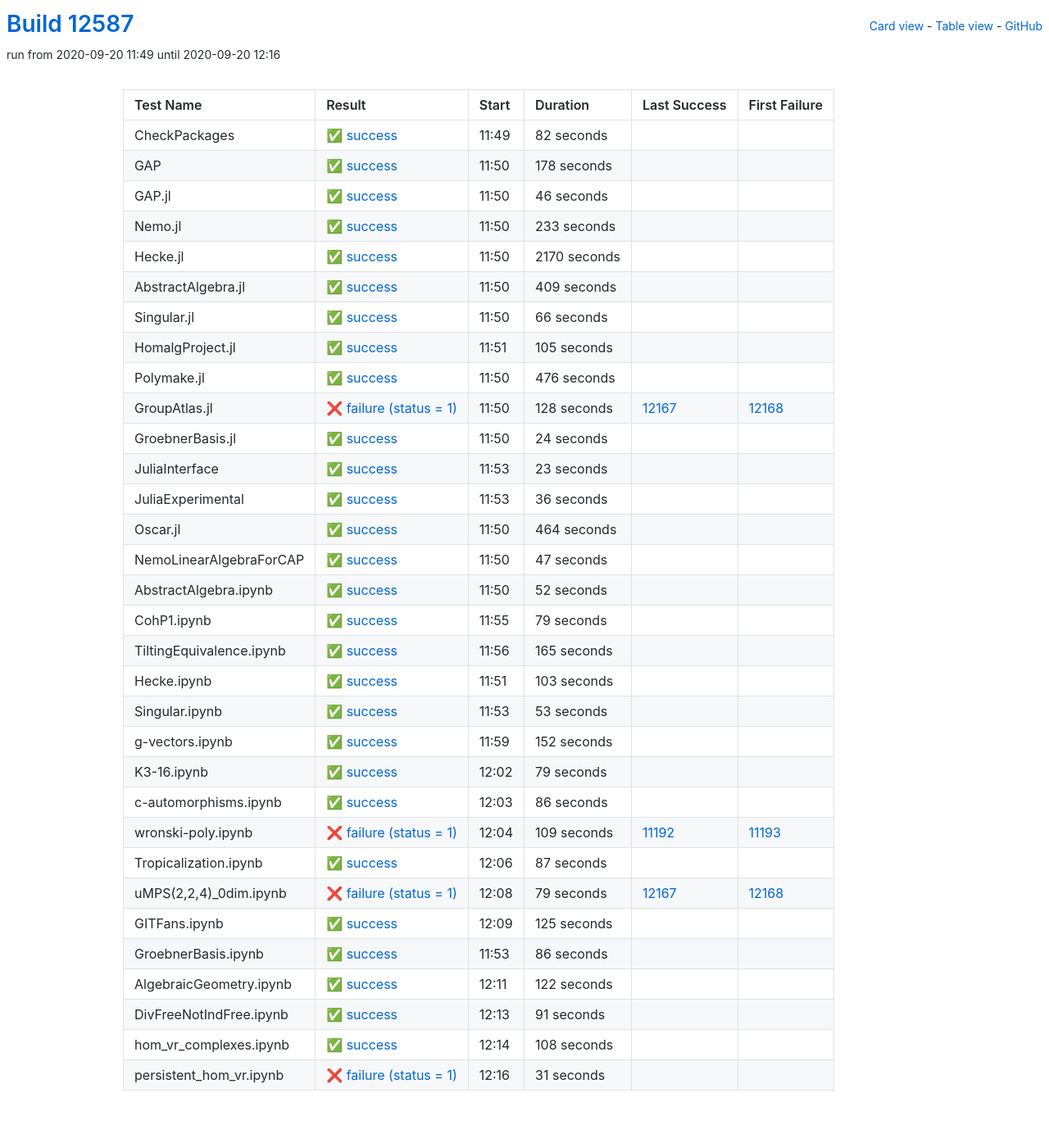
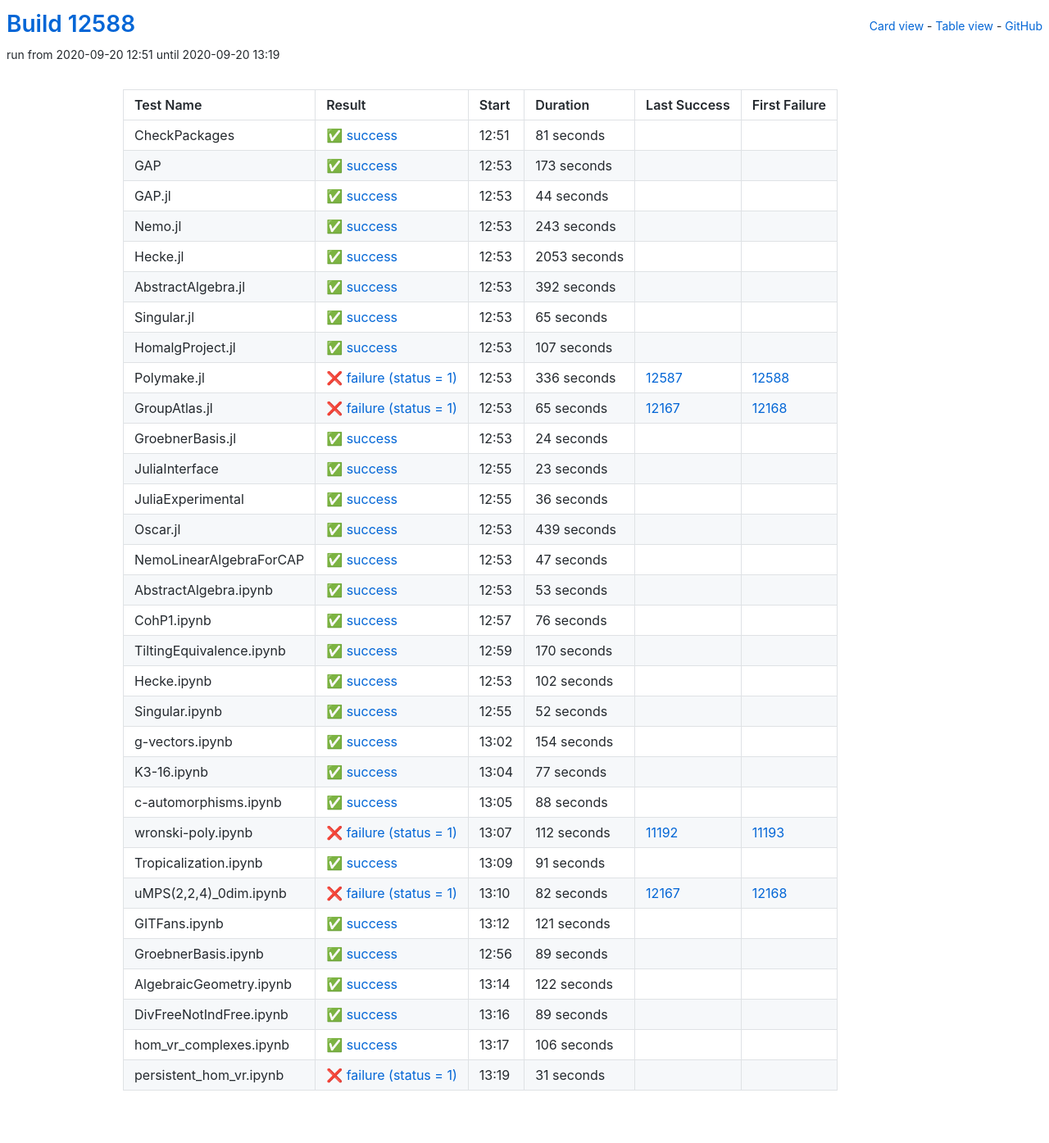
Before and after one commit to oscar-system/oscar-ci-status, a Jekyll site: the page built from table.html, in a window 1280 px wide. Shown: the whole page at 82% size. Built offline with Jekyll 4.4.1, drawn with Linux system fonts in a browser that asks for light colours.

Commit message:
Build #12588

```diff
--- a/_data/ci.yml
+++ b/_data/ci.yml
@@ -1,6 +1,6 @@
 ---
-build: 12587
-build_url: https://oscarci.mathematik.uni-kl.de/job/oscar/12587/
+build: 12588
+build_url: https://oscarci.mathematik.uni-kl.de/job/oscar/12588/
 job: oscar
 organization: oscar-system
 repo: oscar-ci-status
@@ -8,128 +8,128 @@ repourl: https://github.com/oscar-system/oscar-ci-status
 tests:
 - name: CheckPackages
   id: checkpackages
-  log: https://oscarci.mathematik.uni-kl.de/job/oscar/12587/artifact/logs/build-12587/CheckPackages.log
-  start: 2020-09-20 11:49
+  log: https://oscarci.mathematik.uni-kl.de/job/oscar/12588/artifact/logs/build-12588/CheckPackages.log
+  start: 2020-09-20 12:51
   success: true
   exitcode: 0
   status: success
-  duration: 82
+  duration: 81
   last_success: false
   last_success_url:
   first_failure: false
   first_failure_url:
 - name: GAP
   id: gap
-  log: https://oscarci.mathematik.uni-kl.de/job/oscar/12587/artifact/logs/build-12587/GAP.log
-  start: 2020-09-20 11:50
+  log: https://oscarci.mathematik.uni-kl.de/job/oscar/12588/artifact/logs/build-12588/GAP.log
+  start: 2020-09-20 12:53
   success: true
   exitcode: 0
   status: success
-  duration: 178
+  duration: 173
   last_success: false
   last_success_url:
   first_failure: false
   first_failure_url:
 - name: GAP.jl
   id: gap-jl
-  log: https://oscarci.mathematik.uni-kl.de/job/oscar/12587/artifact/logs/build-12587/GAP.jl.log
-  start: 2020-09-20 11:50
+  log: https://oscarci.mathematik.uni-kl.de/job/oscar/12588/artifact/logs/build-12588/GAP.jl.log
+  start: 2020-09-20 12:53
   success: true
   exitcode: 0
   status: success
-  duration: 46
+  duration: 44
   last_success: false
   last_success_url:
   first_failure: false
   first_failure_url:
 - name: Nemo.jl
   id: nemo-jl
-  log: https://oscarci.mathematik.uni-kl.de/job/oscar/12587/artifact/logs/build-12587/Nemo.jl.log
-  start: 2020-09-20 11:50
+  log: https://oscarci.mathematik.uni-kl.de/job/oscar/12588/artifact/logs/build-12588/Nemo.jl.log
+  start: 2020-09-20 12:53
   success: true
   exitcode: 0
   status: success
-  duration: 233
+  duration: 243
   last_success: false
   last_success_url:
   first_failure: false
   first_failure_url:
 - name: Hecke.jl
   id: hecke-jl
-  log: https://oscarci.mathematik.uni-kl.de/job/oscar/12587/artifact/logs/build-12587/Hecke.jl.log
-  start: 2020-09-20 11:50
+  log: https://oscarci.mathematik.uni-kl.de/job/oscar/12588/artifact/logs/build-12588/Hecke.jl.log
+  start: 2020-09-20 12:53
   success: true
   exitcode: 0
   status: success
-  duration: 2170
+  duration: 2053
   last_success: false
   last_success_url:
   first_failure: false
   first_failure_url:
 - name: AbstractAlgebra.jl
   id: abstractalgebra-jl
-  log: https://oscarci.mathematik.uni-kl.de/job/oscar/12587/artifact/logs/build-12587/AbstractAlgebra.jl.log
-  start: 2020-09-20 11:50
+  log: https://oscarci.mathematik.uni-kl.de/job/oscar/12588/artifact/logs/build-12588/AbstractAlgebra.jl.log
+  start: 2020-09-20 12:53
   success: true
   exitcode: 0
   status: success
-  duration: 409
+  duration: 392
   last_success: false
   last_success_url:
   first_failure: false
   first_failure_url:
 - name: Singular.jl
   id: singular-jl
-  log: https://oscarci.mathematik.uni-kl.de/job/oscar/12587/artifact/logs/build-12587/Singular.jl.log
-  start: 2020-09-20 11:50
+  log: https://oscarci.mathematik.uni-kl.de/job/oscar/12588/artifact/logs/build-12588/Singular.jl.log
+  start: 2020-09-20 12:53
   success: true
   exitcode: 0
   status: success
-  duration: 66
+  duration: 65
   last_success: false
   last_success_url:
   first_failure: false
   first_failure_url:
 - name: HomalgProject.jl
   id: homalgproject-jl
-  log: https://oscarci.mathematik.uni-kl.de/job/oscar/12587/artifact/logs/build-12587/HomalgProject.jl.log
-  start: 2020-09-20 11:51
+  log: https://oscarci.mathematik.uni-kl.de/job/oscar/12588/artifact/logs/build-12588/HomalgProject.jl.log
+  start: 2020-09-20 12:53
   success: true
   exitcode: 0
   status: success
-  duration: 105
+  duration: 107
   last_success: false
   last_success_url:
   first_failure: false
   first_failure_url:
 - name: Polymake.jl
   id: polymake-jl
-  log: https://oscarci.mathematik.uni-kl.de/job/oscar/12587/artifact/logs/build-12587/Polymake.jl.log
-  start: 2020-09-20 11:50
-  success: true
-  exitcode: 0
-  status: success
-  duration: 476
-  last_success: false
-  last_success_url:
-  first_failure: false
-  first_failure_url:
-- name: GroupAtlas.jl
-  id: groupatlas-jl
-  log: https://oscarci.mathematik.uni-kl.de/job/oscar/12587/artifact/logs/build-12587/GroupAtlas.jl.log
-  start: 2020-09-20 11:50
+  log: https://oscarci.mathematik.uni-kl.de/job/oscar/12588/artifact/logs/build-12588/Polymake.jl.log
+  start: 2020-09-20 12:53
   success: false
   exitcode: 1
   status: failure
-  duration: 128
+  duration: 336
+  last_success: 12587
+  last_success_url: https://oscarci.mathematik.uni-kl.de/job/oscar/12587/
+  first_failure: 12588
+  first_failure_url: https://oscarci.mathematik.uni-kl.de/job/oscar/12588/
+- name: GroupAtlas.jl
+  id: groupatlas-jl
+  log: https://oscarci.mathematik.uni-kl.de/job/oscar/12588/artifact/logs/build-12588/GroupAtlas.jl.log
+  start: 2020-09-20 12:53
+  success: false
+  exitcode: 1
+  status: failure
+  duration: 65
   last_success: 12167
   last_success_url: https://oscarci.mathematik.uni-kl.de/job/oscar/12167/
   first_failure: 12168
   first_failure_url: https://oscarci.mathematik.uni-kl.de/job/oscar/12168/
 - name: GroebnerBasis.jl
   id: groebnerbasis-jl
-  log: https://oscarci.mathematik.uni-kl.de/job/oscar/12587/artifact/logs/build-12587/GroebnerBasis.jl.log
-  start: 2020-09-20 11:50
+  log: https://oscarci.mathematik.uni-kl.de/job/oscar/12588/artifact/logs/build-12588/GroebnerBasis.jl.log
+  start: 2020-09-20 12:53
   success: true
   exitcode: 0
   status: success
@@ -140,8 +140,8 @@ tests:
   first_failure_url:
 - name: JuliaInterface
   id: juliainterface
-  log: https://oscarci.mathematik.uni-kl.de/job/oscar/12587/artifact/logs/build-12587/JuliaInterface.log
-  start: 2020-09-20 11:53
+  log: https://oscarci.mathematik.uni-kl.de/job/oscar/12588/artifact/logs/build-12588/JuliaInterface.log
+  start: 2020-09-20 12:55
   success: true
   exitcode: 0
   status: success
@@ -152,8 +152,8 @@ tests:
   first_failure_url:
 - name: JuliaExperimental
   id: juliaexperimental
-  log: https://oscarci.mathematik.uni-kl.de/job/oscar/12587/artifact/logs/build-12587/JuliaExperimental.log
-  start: 2020-09-20 11:53
+  log: https://oscarci.mathematik.uni-kl.de/job/oscar/12588/artifact/logs/build-12588/JuliaExperimental.log
+  start: 2020-09-20 12:55
   success: true
   exitcode: 0
   status: success
@@ -164,20 +164,20 @@ tests:
   first_failure_url:
 - name: Oscar.jl
   id: oscar-jl
-  log: https://oscarci.mathematik.uni-kl.de/job/oscar/12587/artifact/logs/build-12587/Oscar.jl.log
-  start: 2020-09-20 11:50
+  log: https://oscarci.mathematik.uni-kl.de/job/oscar/12588/artifact/logs/build-12588/Oscar.jl.log
+  start: 2020-09-20 12:53
   success: true
   exitcode: 0
   status: success
-  duration: 464
+  duration: 439
   last_success: false
   last_success_url:
   first_failure: false
   first_failure_url:
 - name: NemoLinearAlgebraForCAP
   id: nemolinearalgebraforcap
-  log: https://oscarci.mathematik.uni-kl.de/job/oscar/12587/artifact/logs/build-12587/NemoLinearAlgebraForCAP.log
-  start: 2020-09-20 11:50
+  log: https://oscarci.mathematik.uni-kl.de/job/oscar/12588/artifact/logs/build-12588/NemoLinearAlgebraForCAP.log
+  start: 2020-09-20 12:53
   success: true
   exitcode: 0
   status: success
@@ -188,8 +188,56 @@ tests:
   first_failure_url:
 - name: AbstractAlgebra.ipynb
   id: abstractalgebra-ipynb
-  log: https://oscarci.mathematik.uni-kl.de/job/oscar/12587/artifact/logs/build-12587/AbstractAlgebra.ipynb.log
-  start: 2020-09-20 11:50
+  log: https://oscarci.mathematik.uni-kl.de/job/oscar/12588/artifact/logs/build-12588/AbstractAlgebra.ipynb.log
+  start: 2020-09-20 12:53
+  success: true
+  exitcode: 0
+  status: success
+  duration: 53
+  last_success: false
+  last_success_url:
+  first_failure: false
+  first_failure_url:
+- name: CohP1.ipynb
+  id: cohp1-ipynb
+  log: https://oscarci.mathematik.uni-kl.de/job/oscar/12588/artifact/logs/build-12588/CohP1.ipynb.log
+  start: 2020-09-20 12:57
+  success: true
+  exitcode: 0
+  status: success
+  duration: 76
+  last_success: false
+  last_success_url:
+  first_failure: false
+  first_failure_url:
+- name: TiltingEquivalence.ipynb
+  id: tiltingequivalence-ipynb
+  log: https://oscarci.mathematik.uni-kl.de/job/oscar/12588/artifact/logs/build-12588/TiltingEquivalence.ipynb.log
+  start: 2020-09-20 12:59
+  success: true
+  exitcode: 0
+  status: success
+  duration: 170
+  last_success: false
+  last_success_url:
+  first_failure: false
+  first_failure_url:
+- name: Hecke.ipynb
+  id: hecke-ipynb
+  log: https://oscarci.mathematik.uni-kl.de/job/oscar/12588/artifact/logs/build-12588/Hecke.ipynb.log
+  start: 2020-09-20 12:53
+  success: true
+  exitcode: 0
+  status: success
+  duration: 102
+  last_success: false
+  last_success_url:
+  first_failure: false
+  first_failure_url:
+- name: Singular.ipynb
+  id: singular-ipynb
+  log: https://oscarci.mathematik.uni-kl.de/job/oscar/12588/artifact/logs/build-12588/Singular.ipynb.log
+  start: 2020-09-20 12:55
   success: true
   exitcode: 0
   status: success
@@ -198,154 +246,106 @@ tests:
   last_success_url:
   first_failure: false
   first_failure_url:
-- name: CohP1.ipynb
-  id: cohp1-ipynb
-  log: https://oscarci.mathematik.uni-kl.de/job/oscar/12587/artifact/logs/build-12587/CohP1.ipynb.log
-  start: 2020-09-20 11:55
+- name: g-vectors.ipynb
+  id: g-vectors-ipynb
+  log: https://oscarci.mathematik.uni-kl.de/job/oscar/12588/artifact/logs/build-12588/g-vectors.ipynb.log
+  start: 2020-09-20 13:02
   success: true
   exitcode: 0
   status: success
-  duration: 79
-  last_success: false
-  last_success_url:
-  first_failure: false
-  first_failure_url:
-- name: TiltingEquivalence.ipynb
-  id: tiltingequivalence-ipynb
-  log: https://oscarci.mathematik.uni-kl.de/job/oscar/12587/artifact/logs/build-12587/TiltingEquivalence.ipynb.log
-  start: 2020-09-20 11:56
-  success: true
-  exitcode: 0
-  status: success
-  duration: 165
-  last_success: false
-  last_success_url:
-  first_failure: false
-  first_failure_url:
-- name: Hecke.ipynb
-  id: hecke-ipynb
-  log: https://oscarci.mathematik.uni-kl.de/job/oscar/12587/artifact/logs/build-12587/Hecke.ipynb.log
-  start: 2020-09-20 11:51
-  success: true
-  exitcode: 0
-  status: success
-  duration: 103
-  last_success: false
-  last_success_url:
-  first_failure: false
-  first_failure_url:
-- name: Singular.ipynb
-  id: singular-ipynb
-  log: https://oscarci.mathematik.uni-kl.de/job/oscar/12587/artifact/logs/build-12587/Singular.ipynb.log
-  start: 2020-09-20 11:53
-  success: true
-  exitcode: 0
-  status: success
-  duration: 53
-  last_success: false
-  last_success_url:
-  first_failure: false
-  first_failure_url:
-- name: g-vectors.ipynb
-  id: g-vectors-ipynb
-  log: https://oscarci.mathematik.uni-kl.de/job/oscar/12587/artifact/logs/build-12587/g-vectors.ipynb.log
-  start: 2020-09-20 11:59
-  success: true
-  exitcode: 0
-  status: success
-  duration: 152
+  duration: 154
   last_success: false
   last_success_url:
   first_failure: false
   first_failure_url:
 - name: K3-16.ipynb
   id: k3-16-ipynb
-  log: https://oscarci.mathematik.uni-kl.de/job/oscar/12587/artifact/logs/build-12587/K3-16.ipynb.log
-  start: 2020-09-20 12:02
+  log: https://oscarci.mathematik.uni-kl.de/job/oscar/12588/artifact/logs/build-12588/K3-16.ipynb.log
+  start: 2020-09-20 13:04
   success: true
   exitcode: 0
   status: success
-  duration: 79
+  duration: 77
   last_success: false
   last_success_url:
   first_failure: false
   first_failure_url:
 - name: c-automorphisms.ipynb
   id: c-automorphisms-ipynb
-  log: https://oscarci.mathematik.uni-kl.de/job/oscar/12587/artifact/logs/build-12587/c-automorphisms.ipynb.log
-  start: 2020-09-20 12:03
+  log: https://oscarci.mathematik.uni-kl.de/job/oscar/12588/artifact/logs/build-12588/c-automorphisms.ipynb.log
+  start: 2020-09-20 13:05
   success: true
   exitcode: 0
   status: success
-  duration: 86
+  duration: 88
   last_success: false
   last_success_url:
   first_failure: false
   first_failure_url:
 - name: wronski-poly.ipynb
   id: wronski-poly-ipynb
-  log: https://oscarci.mathematik.uni-kl.de/job/oscar/12587/artifact/logs/build-12587/wronski-poly.ipynb.log
-  start: 2020-09-20 12:04
+  log: https://oscarci.mathematik.uni-kl.de/job/oscar/12588/artifact/logs/build-12588/wronski-poly.ipynb.log
+  start: 2020-09-20 13:07
   success: false
   exitcode: 1
   status: failure
-  duration: 109
+  duration: 112
   last_success: 11192
   last_success_url: https://oscarci.mathematik.uni-kl.de/job/oscar/11192/
   first_failure: 11193
   first_failure_url: https://oscarci.mathematik.uni-kl.de/job/oscar/11193/
 - name: Tropicalization.ipynb
   id: tropicalization-ipynb
-  log: https://oscarci.mathematik.uni-kl.de/job/oscar/12587/artifact/logs/build-12587/Tropicalization.ipynb.log
-  start: 2020-09-20 12:06
+  log: https://oscarci.mathematik.uni-kl.de/job/oscar/12588/artifact/logs/build-12588/Tropicalization.ipynb.log
+  start: 2020-09-20 13:09
   success: true
   exitcode: 0
   status: success
-  duration: 87
+  duration: 91
   last_success: false
   last_success_url:
   first_failure: false
   first_failure_url:
 - name: uMPS(2,2,4)_0dim.ipynb
   id: umps-2-2-4-0dim-ipynb
-  log: https://oscarci.mathematik.uni-kl.de/job/oscar/12587/artifact/logs/build-12587/uMPS-2-2-4-_0dim.ipynb.log
-  start: 2020-09-20 12:08
+  log: https://oscarci.mathematik.uni-kl.de/job/oscar/12588/artifact/logs/build-12588/uMPS-2-2-4-_0dim.ipynb.log
+  start: 2020-09-20 13:10
   success: false
   exitcode: 1
   status: failure
-  duration: 79
+  duration: 82
   last_success: 12167
   last_success_url: https://oscarci.mathematik.uni-kl.de/job/oscar/12167/
   first_failure: 12168
   first_failure_url: https://oscarci.mathematik.uni-kl.de/job/oscar/12168/
 - name: GITFans.ipynb
   id: gitfans-ipynb
-  log: https://oscarci.mathematik.uni-kl.de/job/oscar/12587/artifact/logs/build-12587/GITFans.ipynb.log
-  start: 2020-09-20 12:09
+  log: https://oscarci.mathematik.uni-kl.de/job/oscar/12588/artifact/logs/build-12588/GITFans.ipynb.log
+  start: 2020-09-20 13:12
   success: true
   exitcode: 0
   status: success
-  duration: 125
+  duration: 121
   last_success: false
   last_success_url:
   first_failure: false
   first_failure_url:
 - name: GroebnerBasis.ipynb
   id: groebnerbasis-ipynb
-  log: https://oscarci.mathematik.uni-kl.de/job/oscar/12587/artifact/logs/build-12587/GroebnerBasis.ipynb.log
-  start: 2020-09-20 11:53
+  log: https://oscarci.mathematik.uni-kl.de/job/oscar/12588/artifact/logs/build-12588/GroebnerBasis.ipynb.log
+  start: 2020-09-20 12:56
   success: true
   exitcode: 0
   status: success
-  duration: 86
+  duration: 89
   last_success: false
   last_success_url:
   first_failure: false
   first_failure_url:
 - name: AlgebraicGeometry.ipynb
   id: algebraicgeometry-ipynb
-  log: https://oscarci.mathematik.uni-kl.de/job/oscar/12587/artifact/logs/build-12587/AlgebraicGeometry.ipynb.log
-  start: 2020-09-20 12:11
+  log: https://oscarci.mathematik.uni-kl.de/job/oscar/12588/artifact/logs/build-12588/AlgebraicGeometry.ipynb.log
+  start: 2020-09-20 13:14
   success: true
   exitcode: 0
   status: success
@@ -356,32 +356,32 @@ tests:
   first_failure_url:
 - name: DivFreeNotIndFree.ipynb
   id: divfreenotindfree-ipynb
-  log: https://oscarci.mathematik.uni-kl.de/job/oscar/12587/artifact/logs/build-12587/DivFreeNotIndFree.ipynb.log
-  start: 2020-09-20 12:13
+  log: https://oscarci.mathematik.uni-kl.de/job/oscar/12588/artifact/logs/build-12588/DivFreeNotIndFree.ipynb.log
+  start: 2020-09-20 13:16
   success: true
   exitcode: 0
   status: success
-  duration: 91
+  duration: 89
   last_success: false
   last_success_url:
   first_failure: false
   first_failure_url:
 - name: hom_vr_complexes.ipynb
   id: hom-vr-complexes-ipynb
-  log: https://oscarci.mathematik.uni-kl.de/job/oscar/12587/artifact/logs/build-12587/hom_vr_complexes.ipynb.log
-  start: 2020-09-20 12:14
+  log: https://oscarci.mathematik.uni-kl.de/job/oscar/12588/artifact/logs/build-12588/hom_vr_complexes.ipynb.log
+  start: 2020-09-20 13:17
   success: true
   exitcode: 0
   status: success
-  duration: 108
+  duration: 106
   last_success: false
   last_success_url:
   first_failure: false
   first_failure_url:
 - name: persistent_hom_vr.ipynb
   id: persistent-hom-vr-ipynb
-  log: https://oscarci.mathematik.uni-kl.de/job/oscar/12587/artifact/logs/build-12587/persistent_hom_vr.ipynb.log
-  start: 2020-09-20 12:16
+  log: https://oscarci.mathematik.uni-kl.de/job/oscar/12588/artifact/logs/build-12588/persistent_hom_vr.ipynb.log
+  start: 2020-09-20 13:19
   success: false
   exitcode: 1
   status: failure
```
Also changed, not shown: README.md.
